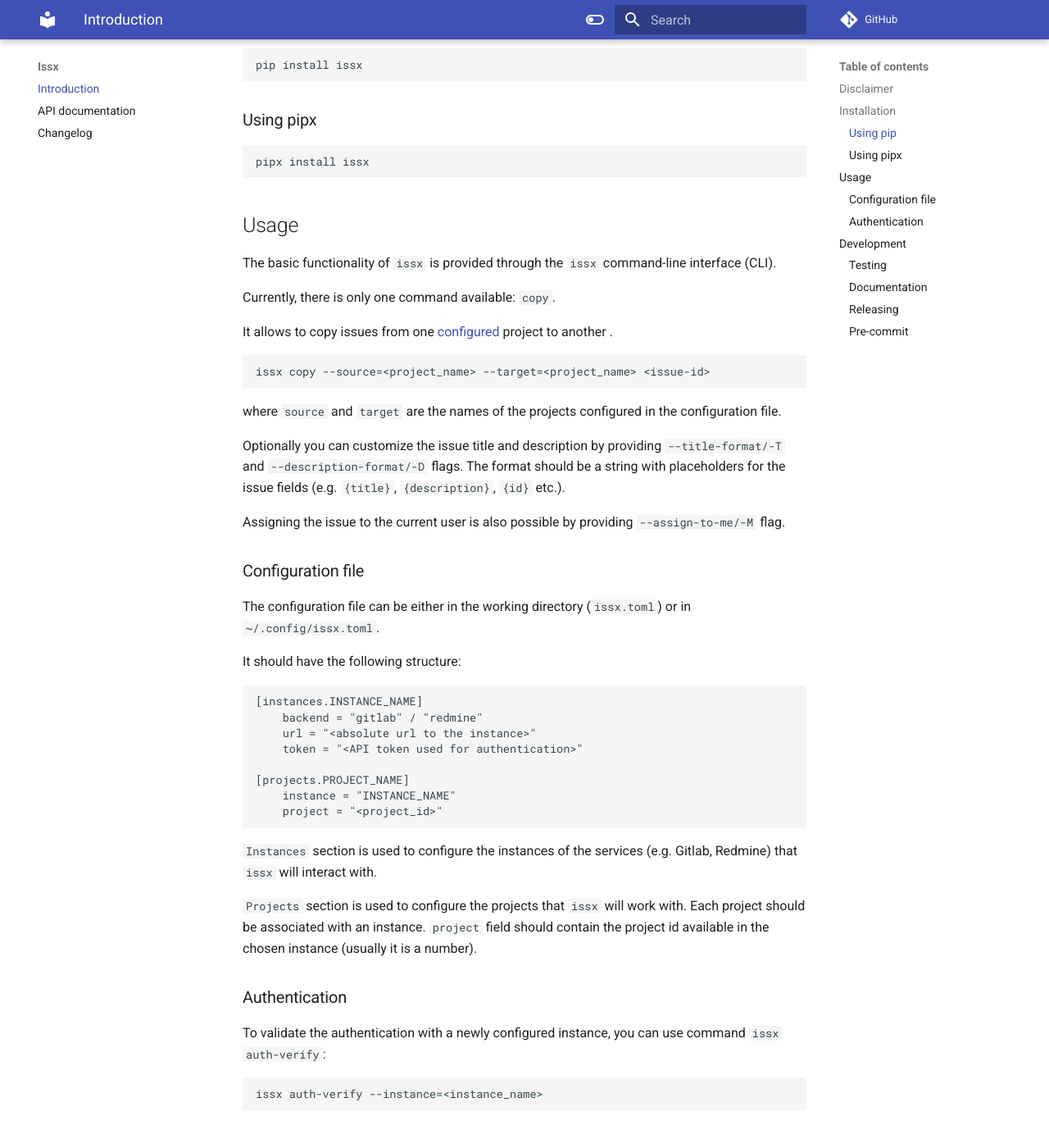
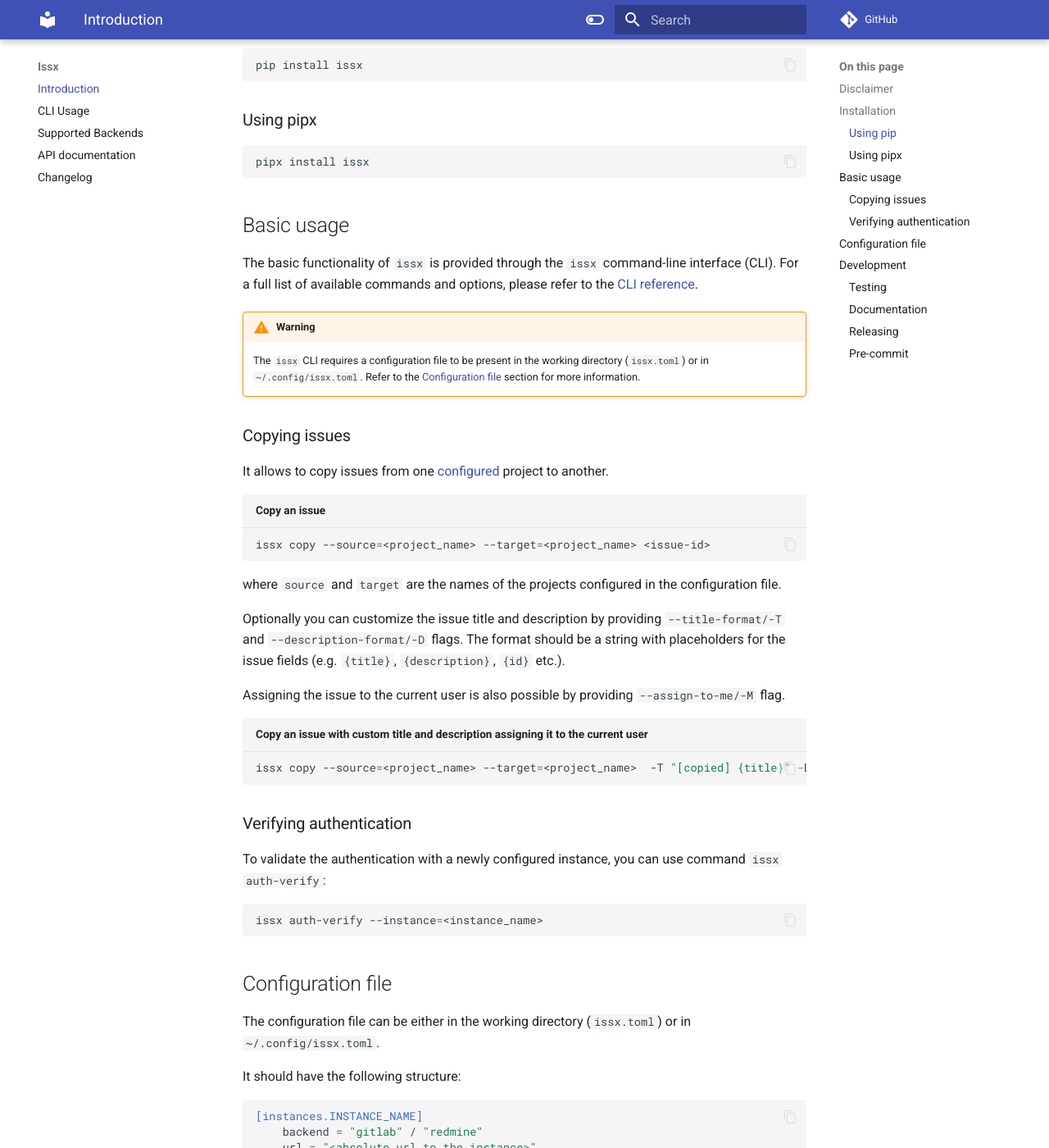
Before and after one commit to nekeal/issx, an MkDocs documentation site: the page built from docs/index.md, in a window 1280 px wide and 1400 px high, scrolled down 655 px. Shown: the whole window at 82% size. Built offline with MkDocs 1.6.1 and Material for MkDocs 9.7.7, drawn with Linux system fonts in a browser that asks for light colours; comment, search, counter and statistics services are not loaded; some of the changed text lies outside the part shown.

Commit message:
docs: Tweak documentation

````diff
--- a/.pre-commit-config.yaml
+++ b/.pre-commit-config.yaml
@@ -9,6 +9,7 @@ repos:
       - id: check-docstring-first
       - id: check-json
       - id: check-yaml
+        exclude: "mkdocs.yml"
       - id: debug-statements
       - id: end-of-file-fixer
       - id: trailing-whitespace
--- a/README.md
+++ b/README.md
@@ -36,15 +36,19 @@ pip install issx
 pipx install issx
 ```
 
-## Usage
+## Basic usage
 
 The basic functionality of `issx` is provided through the `issx` command-line interface (CLI).
+For a full list of available commands and options, please refer to the [CLI reference](https://nekeal.github.io/issx/cli_reference).
 
-Currently, there is only one command available: `copy`.
+!!! warning
+    The `issx` CLI requires a configuration file to be present in the working directory (`issx.toml`) or in `~/.config/issx.toml`.
+    Refer to the [Configuration file](#configuration-file) section for more information.
 
-It allows to copy issues from one [configured](#configuration-file) project to another .
+### Copying issues
+It allows to copy issues from one [configured](#configuration-file) project to another.
 
-```shell
+```shell title="Copy an issue"
 issx copy --source=<project_name> --target=<project_name> <issue-id>
 ```
 
@@ -55,7 +59,17 @@ The format should be a string with placeholders for the issue fields (e.g. `{tit
 
 Assigning the issue to the current user is also possible by providing `--assign-to-me/-M` flag.
 
-### Configuration file
+```shell title="Copy an issue with custom title and description assigning it to the current user"
+issx copy --source=<project_name> --target=<project_name>  -T "[copied] {title}" -D "Description: {description}" -M <issue-id>
+```
+
+### Verifying authentication
+To validate the authentication with a newly configured instance, you can use command `issx auth-verify`:
+```shell
+issx auth-verify --instance=<instance_name>
+```
+
+## Configuration file
 
 The configuration file can be either in the working directory (`issx.toml`) or in `~/.config/issx.toml`.
 
@@ -78,13 +92,6 @@ that `issx` will interact with.
 `Projects` section is used to configure the projects that `issx` will work with. Each project should be associated with
 an instance.
 `project` field should contain the project id available in the chosen instance (usually it is a number).
-
-### Authentication
-
-To validate the authentication with a newly configured instance, you can use command `issx auth-verify`:
-```shell
-issx auth-verify --instance=<instance_name>
-```
 
 ## Development
 
@@ -113,7 +120,7 @@ pytest
 ### Documentation
 
 The documentation is automatically generated from the content of the [docs directory](https://github.com/nekeal/issx/tree/master/docs) and from the docstrings
- of the public signatures of the sourc[draft_release.yml.rej](.github%2Fworkflows%2Fdraft_release.yml.rej)e code. The documentation is updated and published as a [Github Pages page](https://pages.github.com/) automatically as part each release.
+ of the public signatures of the source code. The documentation is updated and published as a [Github Pages page](https://pages.github.com/) automatically as part each release.
 
 ### Releasing
 
--- a/mkdocs.yml
+++ b/mkdocs.yml
@@ -3,6 +3,8 @@ repo_url: https://github.com/nekeal/issx
 
 theme:
   name: material
+  features:
+    - content.code.copy
   palette:
     - scheme: default
       toggle:
@@ -15,12 +17,27 @@ theme:
 
 nav:
   - Introduction: 'index.md'
+  - CLI Usage: cli_usage.md
+  - Supported Backends: backends.md
   - api_docs.md
   - changelog.md
 
 markdown_extensions:
+  - toc:
+      title: On this page
+      permalink: true
   - pymdownx.snippets:
       check_paths: true
+  - admonition: {}
+  - pymdownx.details
+  - pymdownx.superfences
+  - attr_list
+  - pymdownx.emoji:
+      emoji_index: !!python/name:material.extensions.emoji.twemoji
+      emoji_generator: !!python/name:material.extensions.emoji.to_svg
+  - def_list
+  - pymdownx.tasklist:
+      custom_checkbox: true
 
 plugins:
   - search:
@@ -28,7 +45,15 @@ plugins:
       default_handler: python
       handlers:
         python:
+          paths: ["src"]
           options:
+            docstring_style: sphinx
             show_signature_annotations: true
+            separate_signature: true
+            show_symbol_type_heading: true
+            show_symbol_type_toc: true
             show_source: true
             show_submodules: true
+            show_headings: true
+            show_inherited_members: true
+            show_root_toc_entry: true
````
Also changed, not shown: docs/api_docs.md (+1 -1 lines), docs/backends.md (added, +10 -0 lines), docs/cli_usage.md (added, +57 -0 lines), 4 other files.
